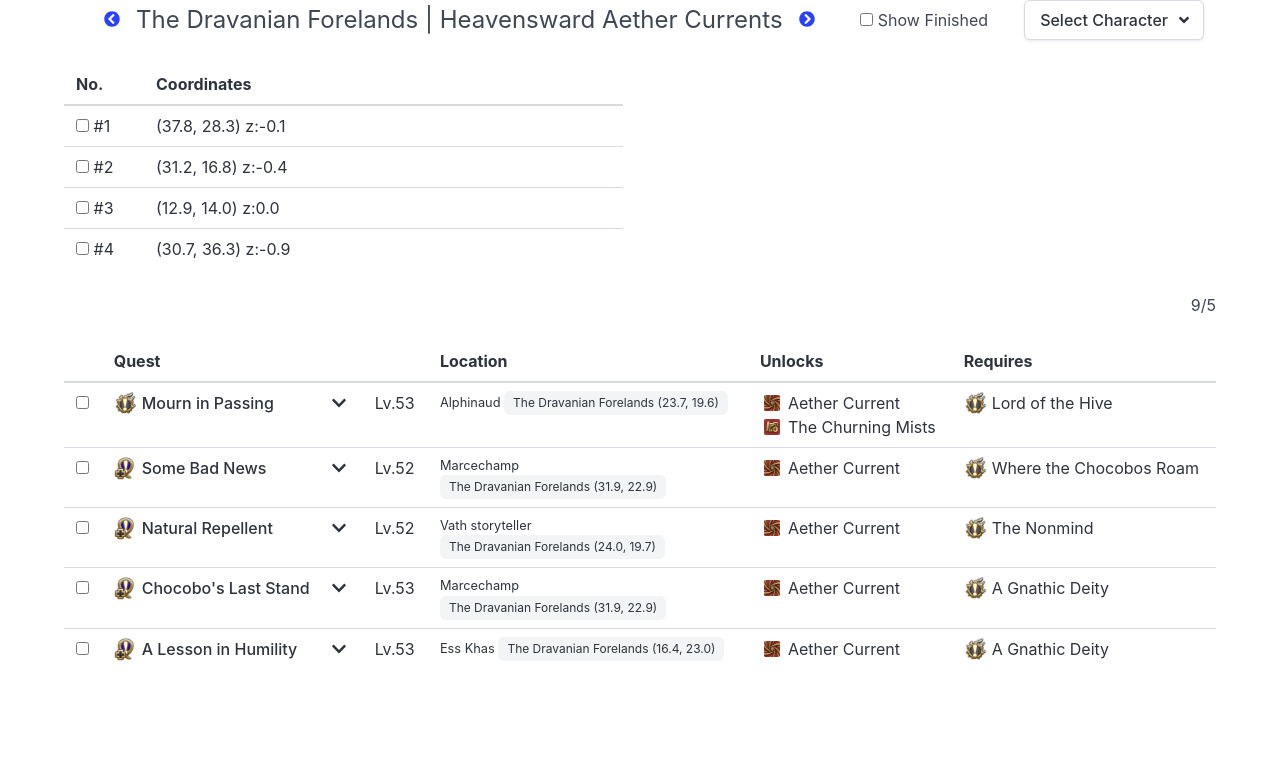
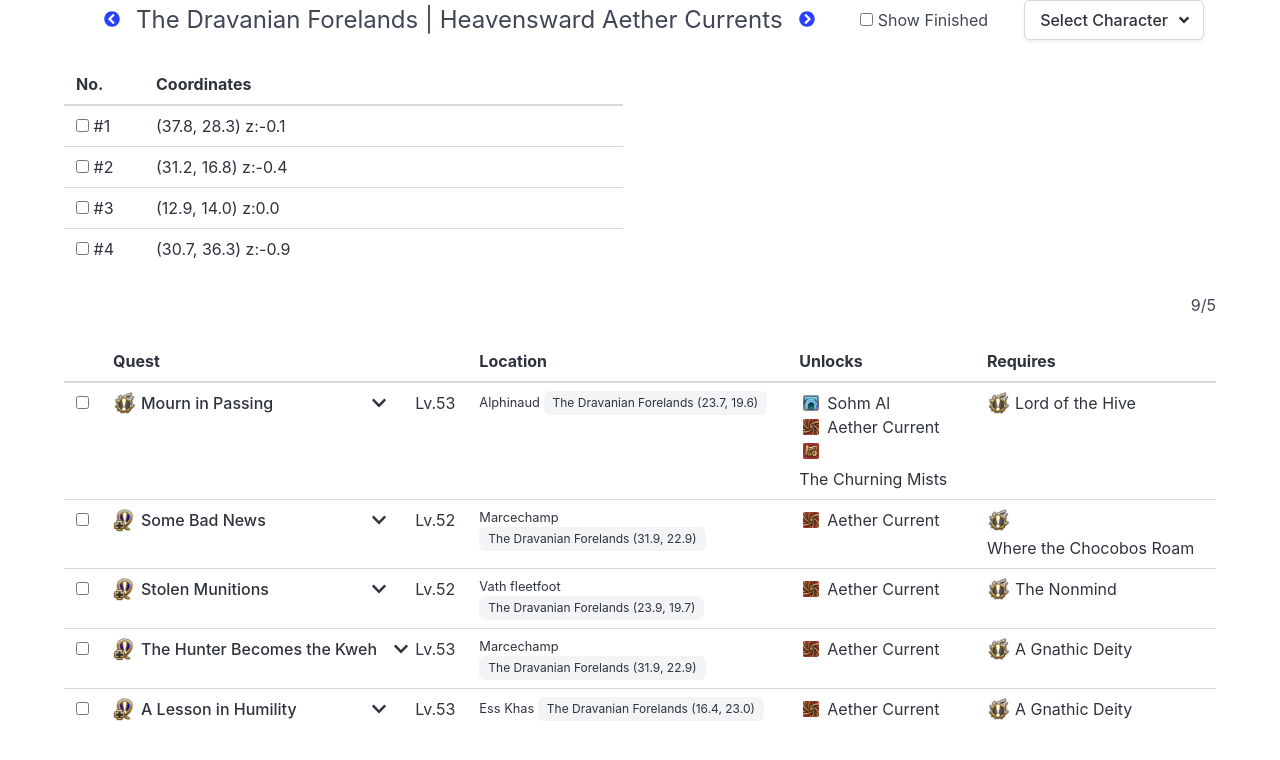
Before and after one commit to ffxiv-mognet/ffxiv-mognet.github.io, a Jekyll site: the page built from quests/aethercurrents/heavensward/dravanian-forelands.md, in a window 1280 px wide. Shown: the top 760 px of the page. Built offline with Jekyll 4.4.1, drawn with Linux system fonts in a browser that asks for light colours; some of the changed lines change nothing that is shown.

Commit message:
dravanian forelands currents cleanup

```diff
--- a/quests/aethercurrents/heavensward/dravanian-forelands.md
+++ b/quests/aethercurrents/heavensward/dravanian-forelands.md
@@ -8,6 +8,7 @@
 links:
   previous: /quests/aethercurrents/heavensward/coerthas-western-highlands
   next: /quests/aethercurrents/heavensward/dravanian-hinterlands
+
 quests:
   - name: Mourn in Passing
     level: 53
@@ -38,6 +39,12 @@
         coords: (27.3, 34.8)
         name: Speak with Alphinaud.
     unlocks:
+      - name: Sohm Al
+        type: dungeon
+        levelRequired: 53
+        levelSync: 54
+        ilevelRequired: 105
+        ilevelSync: 0
       - id: '2818063'
         name: Aether Current
         type: aethercurrent
@@ -80,25 +87,26 @@
         genre: Heavensward
         icon: '71000'
     partQuestNo: 2
-  - name: Natural Repellent
+
+  - name: Stolen Munitions
     level: 52
-    rowId: 67328
-    questId: HeaVnz223_01792
+    rowId: 67326
+    questId: HeaVnz221_01790
     genre:
       id: '119'
       name: Dravanian Forelands Sidequests
-    icon: '71020'
+    icon: '71140'
     issuer:
       location: The Dravanian Forelands
-      coords: (24.0, 19.7)
-      name: Vath storyteller
+      coords: (23.9, 19.7)
+      name: Vath fleetfoot
     steps:
       - location: The Dravanian Forelands
-        coords: (30.4, 24.0)
-        name: Gather three bunches of silver dew.
+        coords: (26.2, 35.0)
+        name: Slay Gnath firedrones and obtain Gnathic flintlocks.
       - location: The Dravanian Forelands
-        coords: (24.0, 19.7)
-        name: Deliver the silver dew to the Vath storyteller.
+        coords: (23.9, 19.7)
+        name: Deliver the flintlocks to the Vath fleetfoot.
     unlocks:
       - id: '2818065'
         name: Aether Current
@@ -111,28 +119,23 @@
         genre: Heavensward
         icon: '71000'
     partQuestNo: 3
-  - name: Chocobo's Last Stand
+
+  - name: The Hunter Becomes the Kweh
     level: 53
-    rowId: 67334
-    questId: HeaVnz306_01798
+    rowId: 67333
+    questId: HeaVnz305_01797
     genre:
       id: '119'
       name: Dravanian Forelands Sidequests
-    icon: '71020'
+    icon: '71140'
     issuer:
       location: The Dravanian Forelands
       coords: (31.9, 22.9)
       name: Marcechamp
     steps:
       - location: The Dravanian Forelands
-        coords: (31.7, 19.0)
-        name: Speak with the seasoned tracker.
-      - location: The Dravanian Forelands
-        coords: (36.8, 9.7)
-        name: Pursue the wild draught chocobo and slay it if it attacks.
-      - location: The Dravanian Forelands
-        coords: (36.9, 9.8)
-        name: Speak with the seasoned tracker.
+        coords: (36.8, 26.5)
+        name: Speak with Marcechamp's hunters.
       - location: The Dravanian Forelands
         coords: (31.9, 22.9)
         name: Report to Marcechamp.
@@ -148,6 +151,8 @@
         genre: Heavensward
         icon: '71000'
     partQuestNo: 4
+
+
   - name: A Lesson in Humility
     level: 53
     rowId: 67338
```
